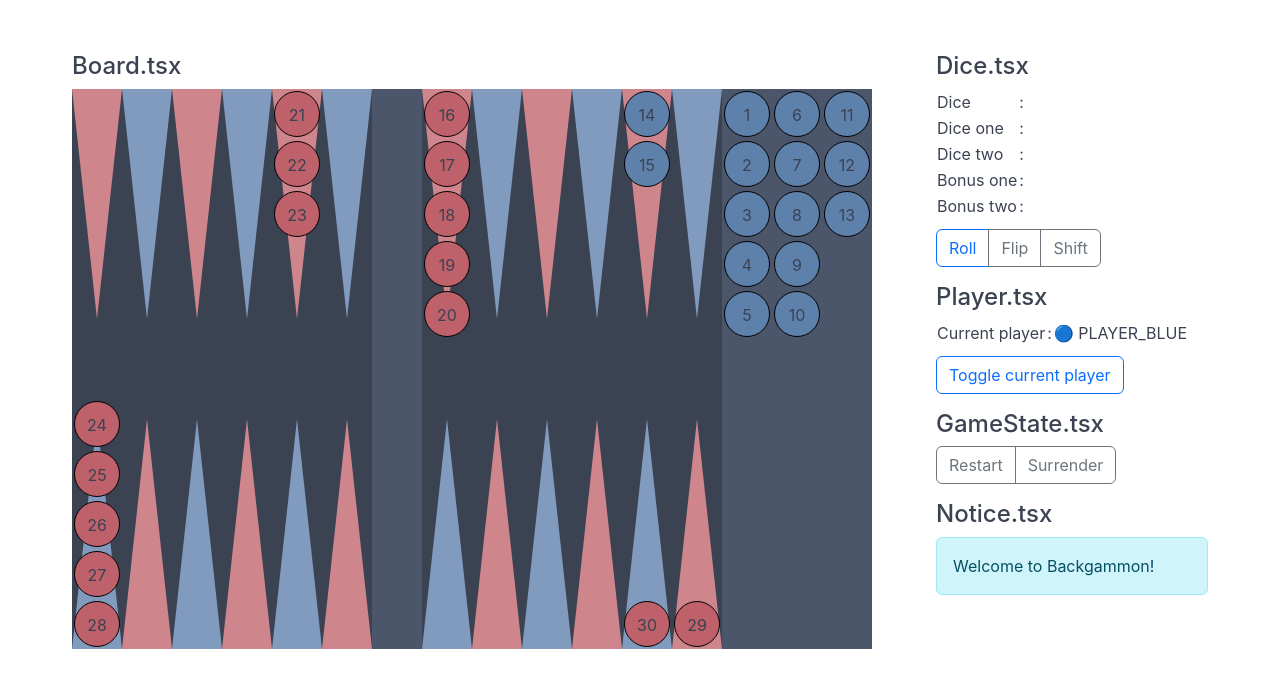
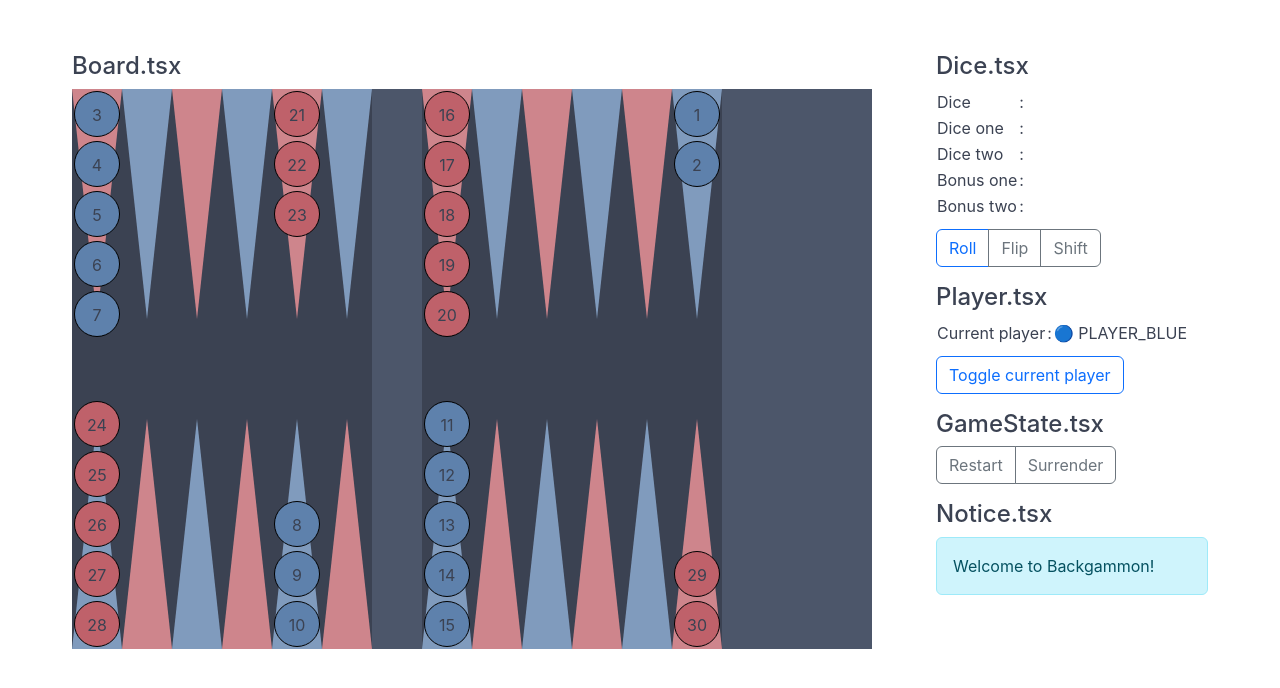
Before and after one commit to nielslange/react-backgammon, a React (Vite) app: page / in a window 1280 px wide. Shown: the top 688 px of the page. Built offline with nearby package versions, Linux system fonts and the light colour scheme.

Commit message:
Change initial state

```diff
--- a/src/data/state.ts
+++ b/src/data/state.ts
@@ -5,21 +5,51 @@ import { PlayerType, MessageType, NoticeStatusType, StateType } from '../types';
 
 export const initialState: StateType = {
 	checkers: [
-		// { id: 1, player: PlayerType.PLAYER_BLUE, lane: 24 },
-		// { id: 2, player: PlayerType.PLAYER_BLUE, lane: 24 },
-		// { id: 3, player: PlayerType.PLAYER_BLUE, lane: 13 },
-		// { id: 4, player: PlayerType.PLAYER_BLUE, lane: 13 },
-		// { id: 5, player: PlayerType.PLAYER_BLUE, lane: 13 },
-		// { id: 6, player: PlayerType.PLAYER_BLUE, lane: 13 },
-		// { id: 7, player: PlayerType.PLAYER_BLUE, lane: 13 },
-		// { id: 8, player: PlayerType.PLAYER_BLUE, lane: 8 },
-		// { id: 9, player: PlayerType.PLAYER_BLUE, lane: 8 },
-		// { id: 10, player: PlayerType.PLAYER_BLUE, lane: 8 },
-		// { id: 11, player: PlayerType.PLAYER_BLUE, lane: 6 },
-		// { id: 12, player: PlayerType.PLAYER_BLUE, lane: 6 },
-		// { id: 13, player: PlayerType.PLAYER_BLUE, lane: 6 },
-		// { id: 14, player: PlayerType.PLAYER_BLUE, lane: 6 },
-		// { id: 15, player: PlayerType.PLAYER_BLUE, lane: 6 },
+		{ id: 1, player: PlayerType.PLAYER_BLUE, lane: 24 },
+		{ id: 2, player: PlayerType.PLAYER_BLUE, lane: 24 },
+		{ id: 3, player: PlayerType.PLAYER_BLUE, lane: 13 },
+		{ id: 4, player: PlayerType.PLAYER_BLUE, lane: 13 },
+		{ id: 5, player: PlayerType.PLAYER_BLUE, lane: 13 },
+		{ id: 6, player: PlayerType.PLAYER_BLUE, lane: 13 },
+		{ id: 7, player: PlayerType.PLAYER_BLUE, lane: 13 },
+		{ id: 8, player: PlayerType.PLAYER_BLUE, lane: 8 },
+		{ id: 9, player: PlayerType.PLAYER_BLUE, lane: 8 },
+		{ id: 10, player: PlayerType.PLAYER_BLUE, lane: 8 },
+		{ id: 11, player: PlayerType.PLAYER_BLUE, lane: 6 },
+		{ id: 12, player: PlayerType.PLAYER_BLUE, lane: 6 },
+		{ id: 13, player: PlayerType.PLAYER_BLUE, lane: 6 },
+		{ id: 14, player: PlayerType.PLAYER_BLUE, lane: 6 },
+		{ id: 15, player: PlayerType.PLAYER_BLUE, lane: 6 },
+		{ id: 16, player: PlayerType.PLAYER_RED, lane: 19 },
+		{ id: 17, player: PlayerType.PLAYER_RED, lane: 19 },
+		{ id: 18, player: PlayerType.PLAYER_RED, lane: 19 },
+		{ id: 19, player: PlayerType.PLAYER_RED, lane: 19 },
+		{ id: 20, player: PlayerType.PLAYER_RED, lane: 19 },
+		{ id: 21, player: PlayerType.PLAYER_RED, lane: 17 },
+		{ id: 22, player: PlayerType.PLAYER_RED, lane: 17 },
+		{ id: 23, player: PlayerType.PLAYER_RED, lane: 17 },
+		{ id: 24, player: PlayerType.PLAYER_RED, lane: 12 },
+		{ id: 25, player: PlayerType.PLAYER_RED, lane: 12 },
+		{ id: 26, player: PlayerType.PLAYER_RED, lane: 12 },
+		{ id: 27, player: PlayerType.PLAYER_RED, lane: 12 },
+		{ id: 28, player: PlayerType.PLAYER_RED, lane: 12 },
+		{ id: 29, player: PlayerType.PLAYER_RED, lane: 1 },
+		{ id: 30, player: PlayerType.PLAYER_RED, lane: 1 },
+		// { id: 1, player: PlayerType.PLAYER_BLUE, lane: 25 },
+		// { id: 2, player: PlayerType.PLAYER_BLUE, lane: 25 },
+		// { id: 3, player: PlayerType.PLAYER_BLUE, lane: 25 },
+		// { id: 4, player: PlayerType.PLAYER_BLUE, lane: 25 },
+		// { id: 5, player: PlayerType.PLAYER_BLUE, lane: 25 },
+		// { id: 6, player: PlayerType.PLAYER_BLUE, lane: 25 },
+		// { id: 7, player: PlayerType.PLAYER_BLUE, lane: 25 },
+		// { id: 8, player: PlayerType.PLAYER_BLUE, lane: 25 },
+		// { id: 9, player: PlayerType.PLAYER_BLUE, lane: 25 },
+		// { id: 10, player: PlayerType.PLAYER_BLUE, lane: 25 },
+		// { id: 11, player: PlayerType.PLAYER_BLUE, lane: 25 },
+		// { id: 12, player: PlayerType.PLAYER_BLUE, lane: 25 },
+		// { id: 13, player: PlayerType.PLAYER_BLUE, lane: 25 },
+		// { id: 14, player: PlayerType.PLAYER_BLUE, lane: 23 },
+		// { id: 15, player: PlayerType.PLAYER_BLUE, lane: 23 },
 		// { id: 16, player: PlayerType.PLAYER_RED, lane: 19 },
 		// { id: 17, player: PlayerType.PLAYER_RED, lane: 19 },
 		// { id: 18, player: PlayerType.PLAYER_RED, lane: 19 },
@@ -34,37 +64,7 @@ export const initialState: StateType = {
 		// { id: 27, player: PlayerType.PLAYER_RED, lane: 12 },
 		// { id: 28, player: PlayerType.PLAYER_RED, lane: 12 },
 		// { id: 29, player: PlayerType.PLAYER_RED, lane: 1 },
-		// { id: 30, player: PlayerType.PLAYER_RED, lane: 1 },
-		{ id: 1, player: PlayerType.PLAYER_BLUE, lane: 25 },
-		{ id: 2, player: PlayerType.PLAYER_BLUE, lane: 25 },
-		{ id: 3, player: PlayerType.PLAYER_BLUE, lane: 25 },
-		{ id: 4, player: PlayerType.PLAYER_BLUE, lane: 25 },
-		{ id: 5, player: PlayerType.PLAYER_BLUE, lane: 25 },
-		{ id: 6, player: PlayerType.PLAYER_BLUE, lane: 25 },
-		{ id: 7, player: PlayerType.PLAYER_BLUE, lane: 25 },
-		{ id: 8, player: PlayerType.PLAYER_BLUE, lane: 25 },
-		{ id: 9, player: PlayerType.PLAYER_BLUE, lane: 25 },
-		{ id: 10, player: PlayerType.PLAYER_BLUE, lane: 25 },
-		{ id: 11, player: PlayerType.PLAYER_BLUE, lane: 25 },
-		{ id: 12, player: PlayerType.PLAYER_BLUE, lane: 25 },
-		{ id: 13, player: PlayerType.PLAYER_BLUE, lane: 25 },
-		{ id: 14, player: PlayerType.PLAYER_BLUE, lane: 23 },
-		{ id: 15, player: PlayerType.PLAYER_BLUE, lane: 23 },
-		{ id: 16, player: PlayerType.PLAYER_RED, lane: 19 },
-		{ id: 17, player: PlayerType.PLAYER_RED, lane: 19 },
-		{ id: 18, player: PlayerType.PLAYER_RED, lane: 19 },
-		{ id: 19, player: PlayerType.PLAYER_RED, lane: 19 },
-		{ id: 20, player: PlayerType.PLAYER_RED, lane: 19 },
-		{ id: 21, player: PlayerType.PLAYER_RED, lane: 17 },
-		{ id: 22, player: PlayerType.PLAYER_RED, lane: 17 },
-		{ id: 23, player: PlayerType.PLAYER_RED, lane: 17 },
-		{ id: 24, player: PlayerType.PLAYER_RED, lane: 12 },
-		{ id: 25, player: PlayerType.PLAYER_RED, lane: 12 },
-		{ id: 26, player: PlayerType.PLAYER_RED, lane: 12 },
-		{ id: 27, player: PlayerType.PLAYER_RED, lane: 12 },
-		{ id: 28, player: PlayerType.PLAYER_RED, lane: 12 },
-		{ id: 29, player: PlayerType.PLAYER_RED, lane: 1 },
-		{ id: 30, player: PlayerType.PLAYER_RED, lane: 2 },
+		// { id: 30, player: PlayerType.PLAYER_RED, lane: 2 },
 	],
 	currentPlayer: PlayerType.PLAYER_BLUE,
 	dice: [],
```
